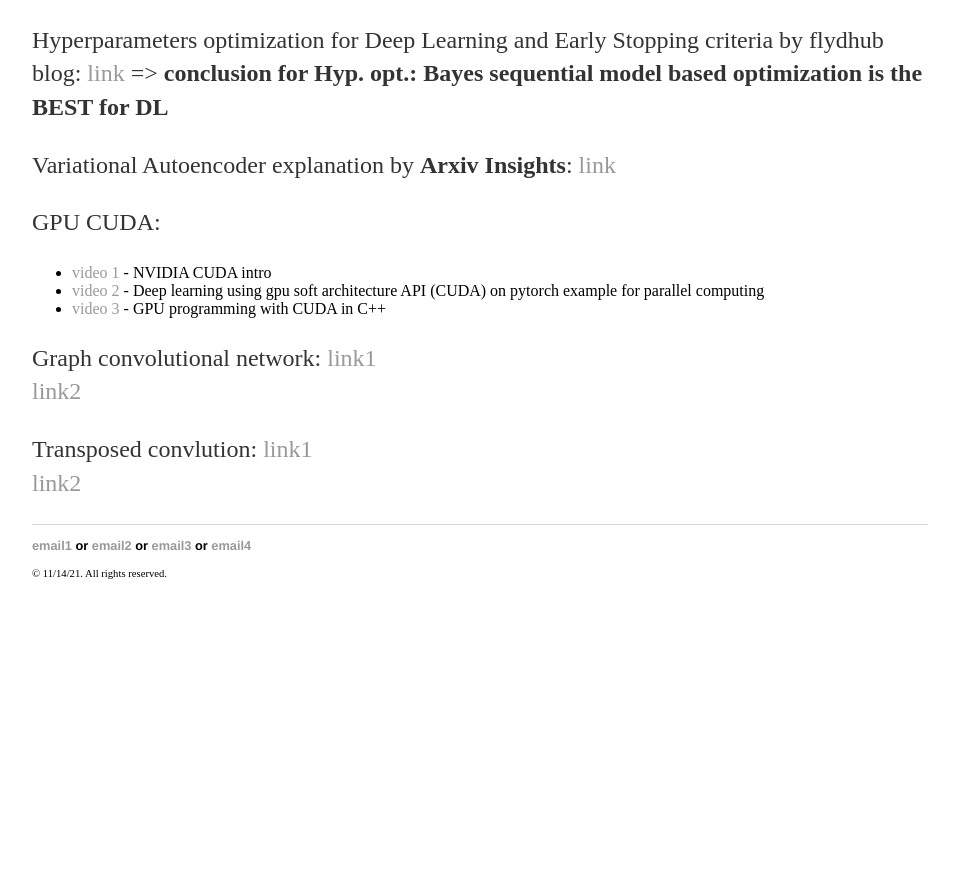
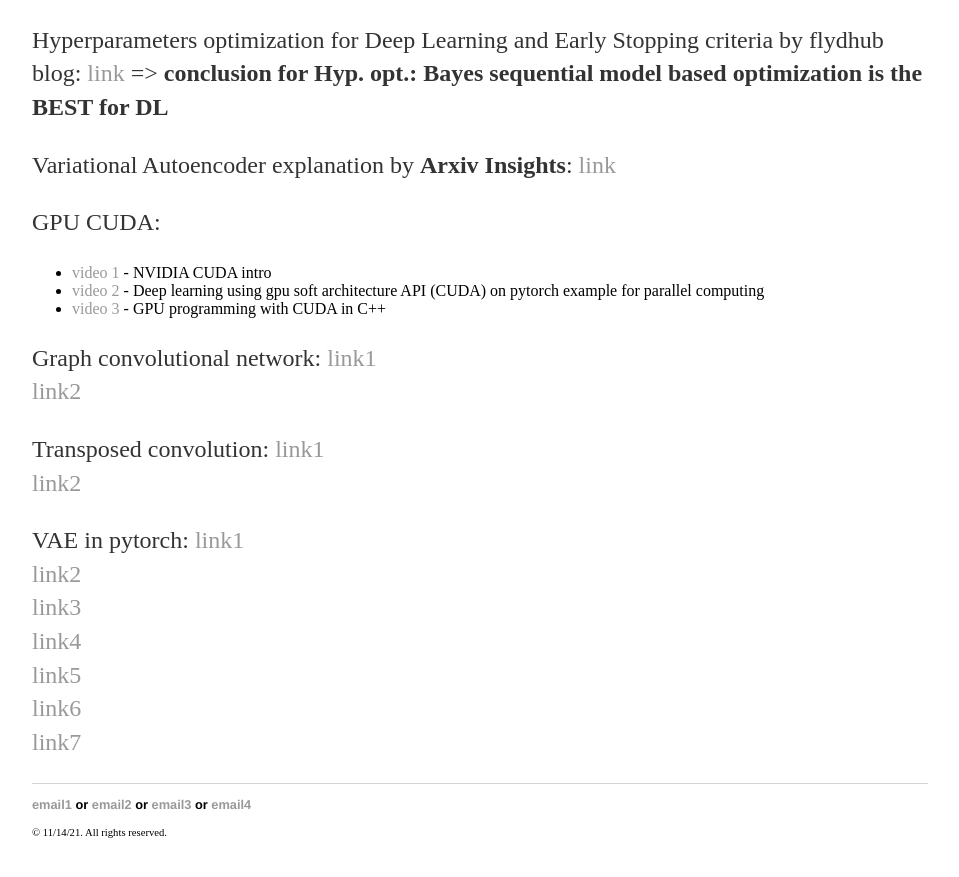
Before and after one commit to yjkweon24/yjkweon24.github.io, a Jekyll site: the page built from _posts/2019-03-16-Academic.md, in a window 1280 px wide and 900 px high, scrolled down 6380 px. Shown: the top 877 px of the window, without its empty margins (160-1119 px from the left). Built offline with Jekyll 4.4.1, drawn with Linux system fonts in a browser that asks for light colours; before the commit the page ends 7021 px from its top, so only the background shows below that.

Commit message:
Update 2019-03-16-Academic.md

```diff
--- a/_posts/2019-03-16-Academic.md
+++ b/_posts/2019-03-16-Academic.md
@@ -149,5 +149,13 @@ GPU CUDA:
 Graph convolutional network: [link1](https://neptune.ai/blog/graph-neural-network-and-some-of-gnn-applications)
 <br/>[link2](https://towardsdatascience.com/how-to-do-deep-learning-on-graphs-with-graph-convolutional-networks-7d2250723780)
 
-Transposed convlution: [link1](https://towardsdatascience.com/what-is-transposed-convolutional-layer-40e5e6e31c11)
+Transposed convolution: [link1](https://towardsdatascience.com/what-is-transposed-convolutional-layer-40e5e6e31c11)
 <br/>[link2](https://towardsdatascience.com/what-is-transposed-convolutional-layer-40e5e6e31c11)
+
+VAE in pytorch: [link1](https://debuggercafe.com/getting-started-with-variational-autoencoder-using-pytorch/)
+<br/>[link2](https://github.com/yunjey/pytorch-tutorial)
+<br/>[link3](https://github.com/rasbt/stat453-deep-learning-ss21/tree/main/L09/code/custom-dataloader)
+<br/>[link4](https://github.com/omniverse-labs/Deep-Learning-with-PyTorch/blob/main/variational_auto_encoders.ipynb)
+<br/>[link5](https://avandekleut.github.io/vae/)
+<br/>[link6](https://www.cs.toronto.edu/~lczhang/360/lec/w05/autoencoder.html)
+<br/>[link7](https://pyro.ai/examples/vae.html)
```
